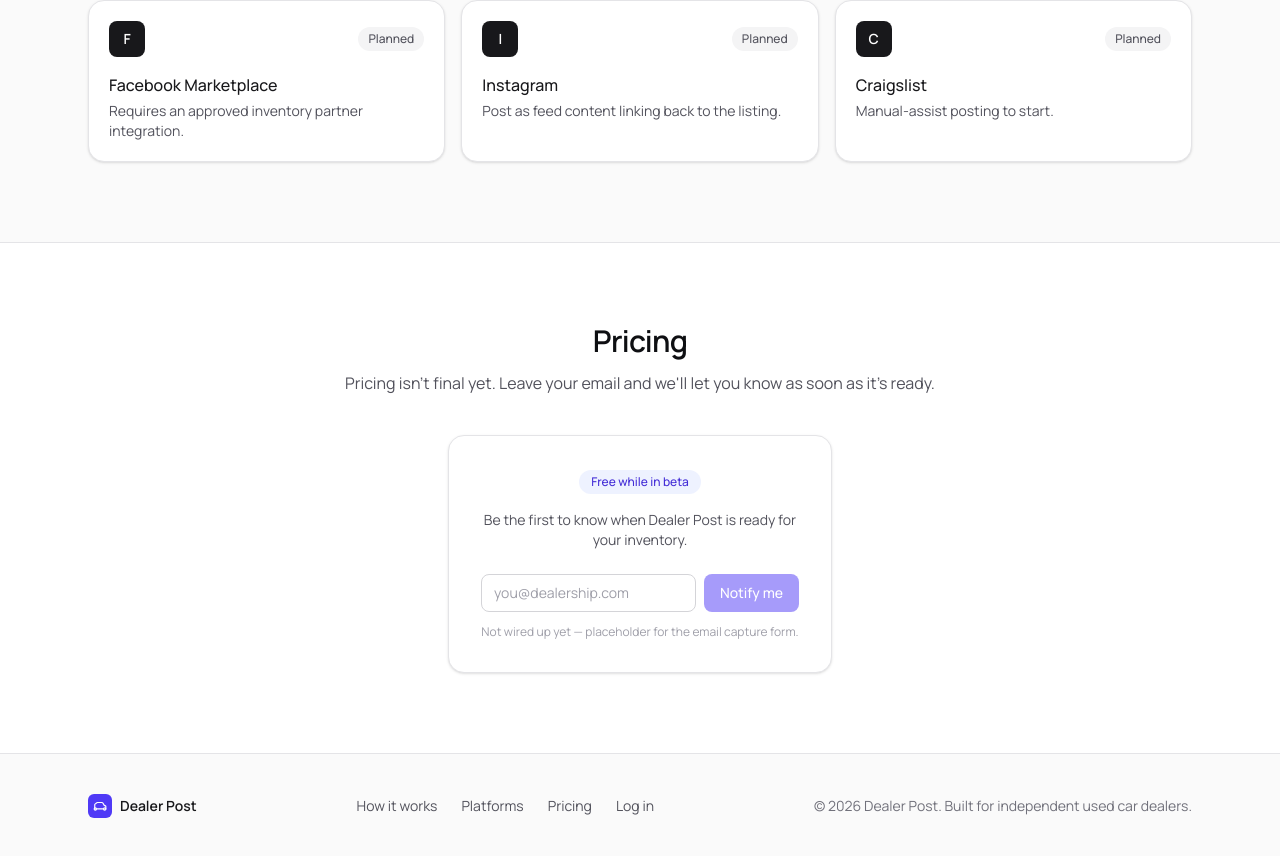
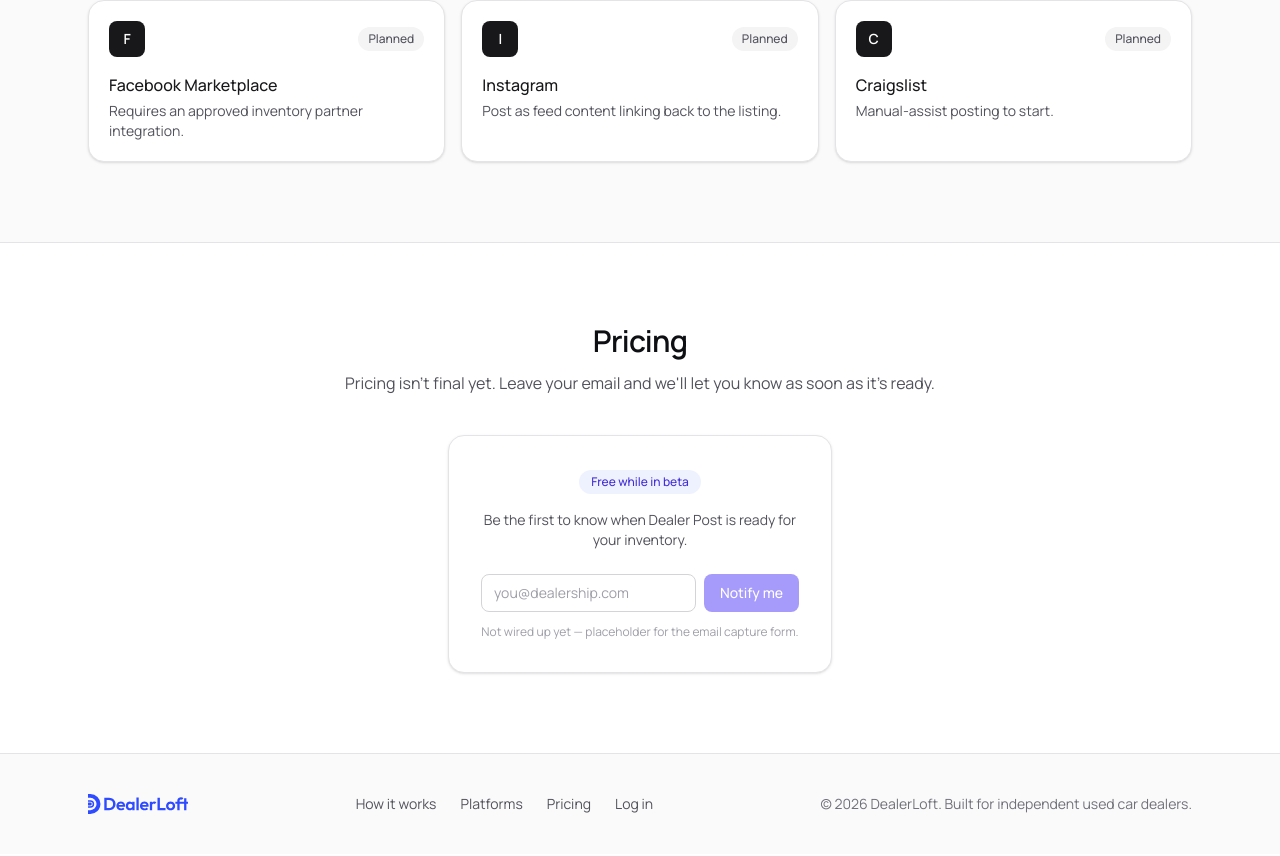
Before and after one commit to xenpain-source/dealer-post, a Next.js app: page / in a window 1280 px wide. Shown: the part 1732-2588 px from the top of the page. Built offline with nearby package versions, Linux system fonts and the light colour scheme.

Commit message:
Update SiteFooter.tsx

```diff
--- a/components/marketing/SiteFooter.tsx
+++ b/components/marketing/SiteFooter.tsx
@@ -1,26 +1,13 @@
 import Link from "next/link";
+import { BrandLogo } from "@/components/BrandLogo";
 
 export function SiteFooter() {
   return (
     <footer className="border-t border-zinc-200 bg-zinc-50">
       <div className="mx-auto flex max-w-6xl flex-col gap-6 px-6 py-10 sm:flex-row sm:items-center sm:justify-between">
-        <div className="flex items-center gap-2 text-sm font-semibold text-zinc-900">
-          <span className="flex h-6 w-6 items-center justify-center rounded-md bg-indigo-600 text-white">
-            <svg
-              viewBox="0 0 24 24"
-              fill="none"
-              className="h-3.5 w-3.5"
-              stroke="currentColor"
-              strokeWidth="2"
-              strokeLinecap="round"
-              strokeLinejoin="round"
-            >
-              <path d="M5 17h14M6 17a2 2 0 1 1-4 0 2 2 0 0 1 4 0Zm16 0a2 2 0 1 1-4 0 2 2 0 0 1 4 0Z" />
-              <path d="M3 17V9.6a1 1 0 0 1 .4-.8l3.2-2.4a2 2 0 0 1 1.2-.4h7.4a2 2 0 0 1 1.7 1l2.4 4 2.1.7a1 1 0 0 1 .6.9V17" />
-            </svg>
-          </span>
-          Dealer Post
-        </div>
+        <Link href="/" aria-label="DealerLoft home">
+          <BrandLogo className="h-5 w-auto" />
+        </Link>
 
         <nav className="flex flex-wrap items-center gap-x-6 gap-y-2 text-sm text-zinc-600">
           <Link href="/#how-it-works" className="hover:text-zinc-900">
@@ -38,8 +25,8 @@
         </nav>
 
         <p className="text-sm text-zinc-500">
-          © {new Date().getFullYear()} Dealer Post. Built for independent
-          used car dealers.
+          © {new Date().getFullYear()} DealerLoft. Built for independent used
+          car dealers.
         </p>
       </div>
     </footer>
```
